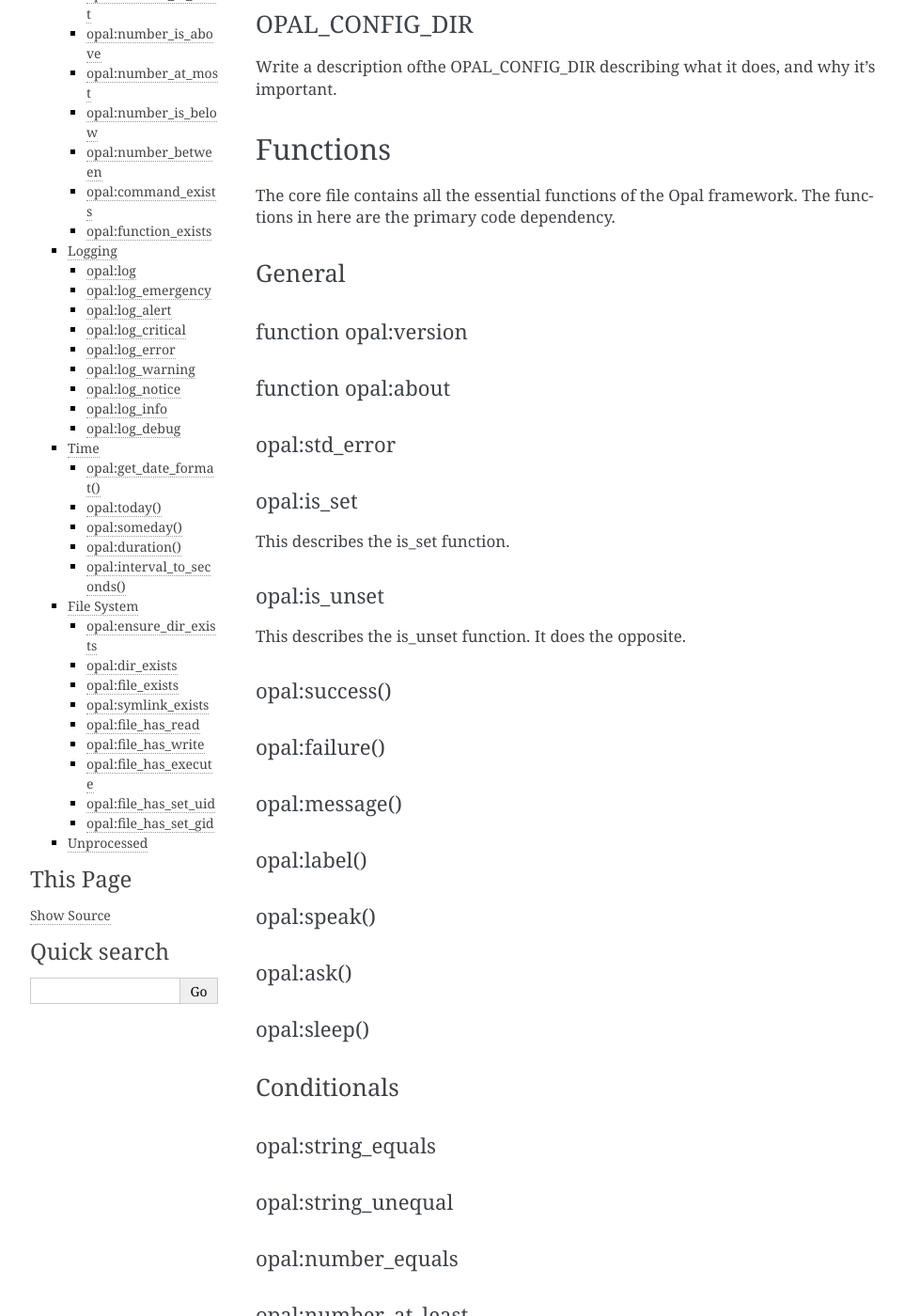
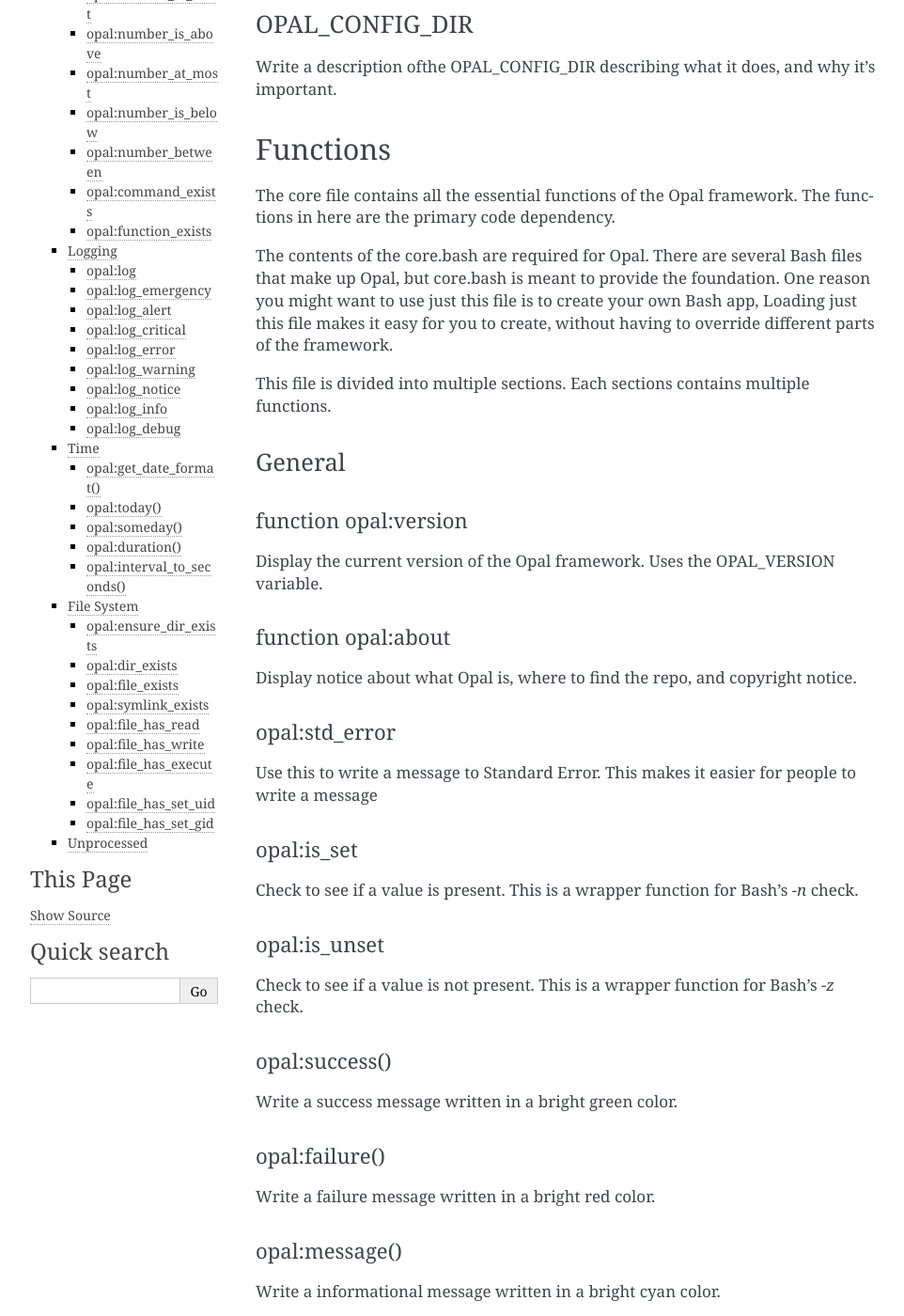
Before and after one commit to andrewwoods/opal-documentation-rtd, a Sphinx documentation site: the page built from docs/source/bash-core.rst, in a window 1280 px wide and 1400 px high, scrolled down 573 px. Shown: the whole window at 94% size, without its empty margins (148-1110 px from the left). Built offline with Sphinx 7.4.7, drawn with Linux system fonts in a browser that asks for light colours; some of the changed text lies outside the part shown.

Commit message:
Improve distinction with Bash Core file
The core.bash file is a single file

```diff
--- a/docs/source/bash-core.rst
+++ b/docs/source/bash-core.rst
@@ -44,6 +44,14 @@ Functions
 The core file contains all the essential functions of the Opal framework.
 The functions in here are the primary code dependency.
 
+The contents of the core.bash are required for Opal. There are several Bash
+files that make up Opal, but core.bash is meant to provide the foundation. One
+reason you might want to use just this file is to create your own Bash app,
+Loading just this file makes it easy for you to create, without having to
+override different parts of the framework.
+
+This file is divided into multiple sections. Each sections contains multiple
+functions.
 
 General
 ^^^^^^^
@@ -51,41 +59,60 @@ General
 function opal:version
 #####################
 
+Display the current version of the Opal framework. Uses the OPAL_VERSION
+variable.
+
 function opal:about
 ###################
 
+Display notice about what Opal is, where to find the repo, and copyright notice.
 
 opal:std_error
 ##############
 
+Use this to write a message to Standard Error. This makes it easier for people
+to write a message
+
 opal:is_set
 ###########
 
-This describes the is_set function.
+Check to see if a value is present. This is a wrapper function for Bash's `-n` check.
 
 opal:is_unset
 #############
 
-This describes the is_unset function. It does the opposite.
+Check to see if a value is not present. This is a wrapper function for Bash's `-z` check.
 
 
 opal:success()
 ##############
 
+Write a success message written in a bright green color.
+
 opal:failure()
 ##############
+
+Write a failure message written in a bright red color.
 
 opal:message()
 ##############
 
+Write a informational message written in a bright cyan color.
+
 opal:label()
 ############
+
+Write a label written in a bright yellow color.
 
 opal:speak()
 ############
 
+Here a string of text spoken instead of just displayed on the screen.
+
 opal:ask()
 ##########
+
+
 
 opal:sleep()
 ############
@@ -162,17 +189,35 @@ opal:log_debug
 Time
 ^^^^
 
+We often need to display dates and times differently, depending upon where you
+are in the world. So it's helpful to have functions for improving the user
+experience of manipulating dates and times.
+
 opal:get_date_format()
 ######################
+
+The `opal:get_date_format` provides a lookup to retrieve a date format by name.
+There are many formats for you to choose from. It provides some logic for the
+today and someday functions.
 
 opal:today()
 ############
 
+The `opal:today` functions display the current date/time based on the format.
+By default, it uses the `opal-datetime` format. However, you specify a format
+name as the first argument.
+
 opal:someday()
 ##############
 
+The `opal:someday` is a sibling function to the `opal:today` function. It
+translates a UNIX timestamp into a recognizable format. You specify a UNIX timestamp as the
+first parameter, and a format name as the second argument.
+
 opal:duration()
 ###############
+
+The `opal:duration` tells you the difference in time between two unix timestamps.
 
 opal:interval_to_seconds()
 ##########################
```
Also changed, not shown: docs/source/bash.rst (+9 -6 lines).
